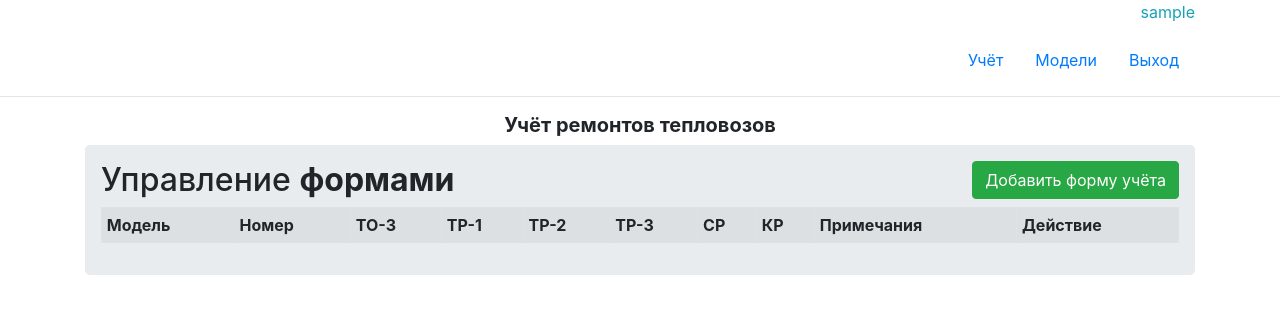
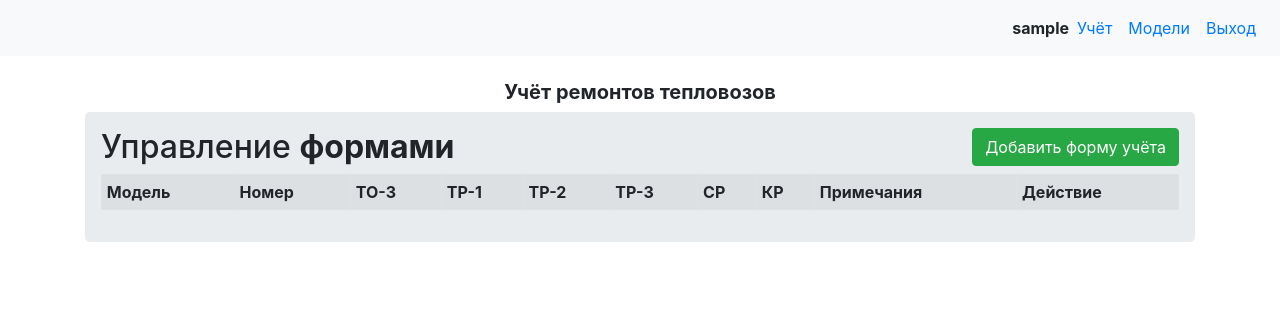
Before and after one commit to avzqq/diplom, a Flask app: page / in a window 1280 px wide. Shown: the top 314 px of the page. Run offline with Flask 2, Linux system fonts and the light colour scheme; the visitor is signed in with stand-in values (Sample User, id 1); data comes from the database, SQL or seed files in the repository; data that the repository does not hold is empty; some libraries are stand-ins or nearby versions.

Commit message:
Navbar second version.

```diff
--- a/app/templates/base.html
+++ b/app/templates/base.html
@@ -17,16 +17,17 @@
         {% endif %}
     </head>
     <body>
-        <div class="container">
-          <p class="text-right text-info">
+
+<nav class="navbar navbar-expand-sm bg-light justify-content-end">
+            <span class="navbar-text">
               {% if username %}
-            {{ username }}
+              <b>{{ username }}</b>
               {% endif %}
               {% if admin_status %}
               {{ admin_status }}
-           </p>
               {% endif %}
-          <ul class="nav justify-content-end">
+           </span>
+  <ul class="navbar-nav">
             <li class="nav-item"><a class="nav-link" href="{{ url_for('index') }}">Учёт</a></li>
             <li class="nav-item"><a class="nav-link" href="{{ url_for('loco_model_table') }}">Модели</a></li>
             {% if current_user.is_anonymous %}
@@ -35,9 +36,9 @@
             <li class="nav-item"><a class="nav-link" href="{{ url_for('logout') }}">Выход</a></li>
             {% endif %}
   </ul>
-        </div>
+</nav>
+<br>
 
-        <hr>
         {% with errors = get_flashed_messages(category_filter=["error"]) %}
         {% if errors %}
         <ul>
```
Lines whose indentation alone changed are shown as unchanged.
